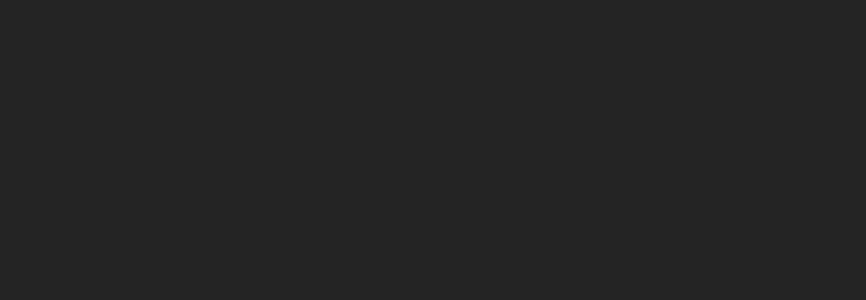
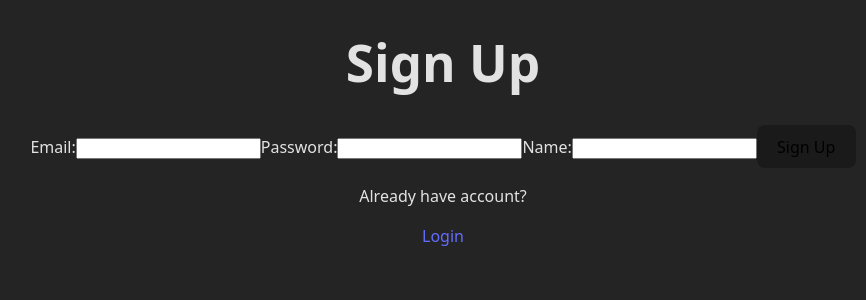
Before and after one commit to PauSerranoHerraiz/tribbu-frontend, a React (Vite) app: page /signup in a window 1280 px wide. Before the commit this address had no page. Shown: the top 300 px of the page, without its empty margins (197-1063 px from the left). Built offline with nearby package versions, Linux system fonts and the light colour scheme.

Commit message:
created login and signup pages

```diff
--- a/package.json
+++ b/package.json
@@ -10,6 +10,7 @@
     "preview": "vite preview"
   },
   "dependencies": {
+    "axios": "^1.13.2",
     "react": "^19.2.3",
     "react-dom": "^19.2.0",
     "react-router-dom": "^7.12.0"
--- a/src/App.jsx
+++ b/src/App.jsx
@@ -1,6 +1,7 @@
 import { Routes, Route } from "react-router-dom";
 import HomePage from "./pages/HomePage";
 import LoginPage from "./pages/LoginPage";
+import SignupPage from "./pages/SignupPage";
 
 function App() {
 
@@ -10,6 +11,7 @@
       <Routes>
         <Route path="/" element={<HomePage />} />
         <Route path="/login" element={ <LoginPage />} />
+        <Route path="/signup" element={<SignupPage /> } />
       </Routes>
     </div>
   )
--- /dev/null
+++ b/src/context/auth.context.jsx
@@ -0,0 +1,83 @@
+import React, { useState, useEffect } from "react";
+import authService from "../services/auth.service";
+
+const AuthContext = React.createContext();
+
+function AuthProviderWrapper(props) {
+  const [isLoggedIn, setIsLoggedIn] = useState(false);
+  const [isLoading, setIsLoading] = useState(true);
+  const [user, setUser] = useState(null);
+
+  const storeToken = (token) => {
+    localStorage.setItem("authToken", token);
+  };
+
+  const authenticateUser = () => {
+    const storedToken = localStorage.getItem("authToken");
+
+    if (storedToken) {
+      authService
+        .verify()
+        .then((response) => {
+          const user = response.data;
+          setIsLoggedIn(true);
+          setIsLoading(false);
+          setUser(user);
+        })
+        .catch((error) => {
+          setIsLoggedIn(false);
+          setIsLoading(false);
+          setUser(null);
+        });
+    } else {
+      setIsLoggedIn(false);
+      setIsLoading(false);
+      setUser(null);
+    }
+  };
+
+  const removeToken = () => {
+    localStorage.removeItem("authToken");
+  };
+
+  const logOutUser = () => {
+    removeToken();
+    authenticateUser();
+  };
+
+  // Nueva función login para manejar el inicio de sesión
+  const login = async (email, password) => {
+    try {
+      const response = await authService.login({ email, password });
+      if (response.data.authToken) {
+        storeToken(response.data.authToken);
+        authenticateUser();
+      }
+    } catch (error) {
+      console.error("Error during login:", error);
+      // Aquí puedes manejar errores, como mostrar un mensaje al usuario
+    }
+  };
+
+  useEffect(() => {
+    authenticateUser();
+  }, []);
+
+  return (
+    <AuthContext.Provider
+      value={{
+        isLoggedIn,
+        isLoading,
+        user,
+        storeToken,
+        authenticateUser,
+        logOutUser,
+        login,  // Agregada al contexto
+      }}
+    >
+      {props.children}
+    </AuthContext.Provider>
+  );
+}
+
+export { AuthProviderWrapper, AuthContext };
--- a/src/main.jsx
+++ b/src/main.jsx
@@ -2,16 +2,16 @@
 import { StrictMode } from 'react'
 import { createRoot } from 'react-dom/client'
 import { BrowserRouter as Router } from 'react-router-dom'
-
+import { AuthProviderWrapper } from "./context/auth.context";
 import './index.css'
 import App from './App.jsx'
 
 createRoot(document.getElementById('root')).render(
   <StrictMode>
     <Router>
-
+      <AuthProviderWrapper>
         <App />
-
+      </AuthProviderWrapper>
     </Router>
   </StrictMode>,
 )
--- a/src/pages/LoginPage.jsx
+++ b/src/pages/LoginPage.jsx
@@ -1,8 +1,42 @@
+import { useState, useEffect, useContext } from "react";  // Agregado useState y useContext
+import { useNavigate } from "react-router-dom";
+import { AuthContext } from "../context/auth.context";
+
 function LoginPage() {
+  const { login, isLoggedIn } = useContext(AuthContext);  // Usar useContext en lugar de useAuth
+  const navigate = useNavigate();
+  const [email, setEmail] = useState("");  // Estado para email
+  const [password, setPassword] = useState("");  // Estado para password
+
+  useEffect(() => {
+    if (isLoggedIn) {  // Cambiado a isLoggedIn
+      navigate("/gate");
+    }
+  }, [isLoggedIn]);
+
+  const handleSubmit = async (e) => {
+    e.preventDefault();
+    await login(email, password);  // Ahora usa la función del contexto
+  };
+
   return (
-    <div>
-      <h1>This is the LoginPage</h1>
-    </div>
+    <form onSubmit={handleSubmit}>
+      <input
+        type="email"
+        value={email}
+        onChange={(e) => setEmail(e.target.value)}
+        placeholder="Email"
+        required
+      />
+      <input
+        type="password"
+        value={password}
+        onChange={(e) => setPassword(e.target.value)}
+        placeholder="Password"
+        required
+      />
+      <button type="submit">Login</button>
+    </form>
   );
 }
 
--- /dev/null
+++ b/src/pages/SignupPage.jsx
@@ -0,0 +1,69 @@
+import { useState } from "react";
+import { Link, useNavigate } from "react-router-dom";
+import authService from "../services/auth.service";
+
+function SignupPage(props) {
+  const [email, setEmail] = useState("");
+  const [password, setPassword] = useState("");
+  const [name, setName] = useState("");
+  const [errorMessage, setErrorMessage] = useState(undefined);
+
+  const navigate = useNavigate();
+
+  const handleEmail = (e) => setEmail(e.target.value);
+  const handlePassword = (e) => setPassword(e.target.value);
+  const handleName = (e) => setName(e.target.value);
+
+  const handleSignupSubmit = (e) => {
+    e.preventDefault();
+    // Create an object representing the request body
+    const requestBody = { email, password, name };
+
+    // Make an axios request to the API
+    // If POST request is successful redirect to login page
+    // If the request resolves with an error, set the error message in the state
+
+    // axios.post(`${API_URL}/auth/signup`, requestBody)
+
+    authService
+      .signup(requestBody)
+      .then((response) => {
+        navigate("/login");
+      })
+      .catch((error) => {
+        const errorDescription = error.response.data.message;
+        setErrorMessage(errorDescription);
+      });
+  };
+
+  return (
+    <div className="SignupPage">
+      <h1>Sign Up</h1>
+
+      <form onSubmit={handleSignupSubmit}>
+        <label>Email:</label>
+        <input type="email" name="email" value={email} onChange={handleEmail} />
+
+        <label>Password:</label>
+        <input
+          type="password"
+          name="password"
+          value={password}
+          onChange={handlePassword}
+        />
+
+        <label>Name:</label>
+        <input type="text" name="name" value={name} onChange={handleName} />
+
+        <button type="submit">Sign Up</button>
+      </form>
+
+      {errorMessage && <p className="error-message">{errorMessage}</p>}
+
+      <p>Already have account?</p>
+      <Link to={"/login"}> Login</Link>
+    </div>
+  );
+}
+
+export default SignupPage;
--- /dev/null
+++ b/src/services/auth.service.js
@@ -0,0 +1,35 @@
+import axios from "axios";
+
+class AuthService {
+  constructor() {
+    this.api = axios.create({
+      baseURL: import.meta.env.VITE_API_URL || "http://localhost:5005",
+    });
+
+    this.api.interceptors.request.use((config) => {
+      const storedToken = localStorage.getItem("authToken");
+
+      if (storedToken) {
+        config.headers = { Authorization: `Bearer ${storedToken}` };
+      }
+
+      return config;
+    });
+  }
+
+  login = (requestBody) => {
+    return this.api.post("/auth/login", requestBody);
+  };
+
+  signup = (requestBody) => {
+    return this.api.post("/auth/signup", requestBody);
+  };
+
+  verify = () => {
+    return this.api.get("/auth/verify");
+  };
+}
+
+const authService = new AuthService();
+
+export default authService;
```
Also changed, not shown: 2 other files (tests, documents, lock files or other folders).
